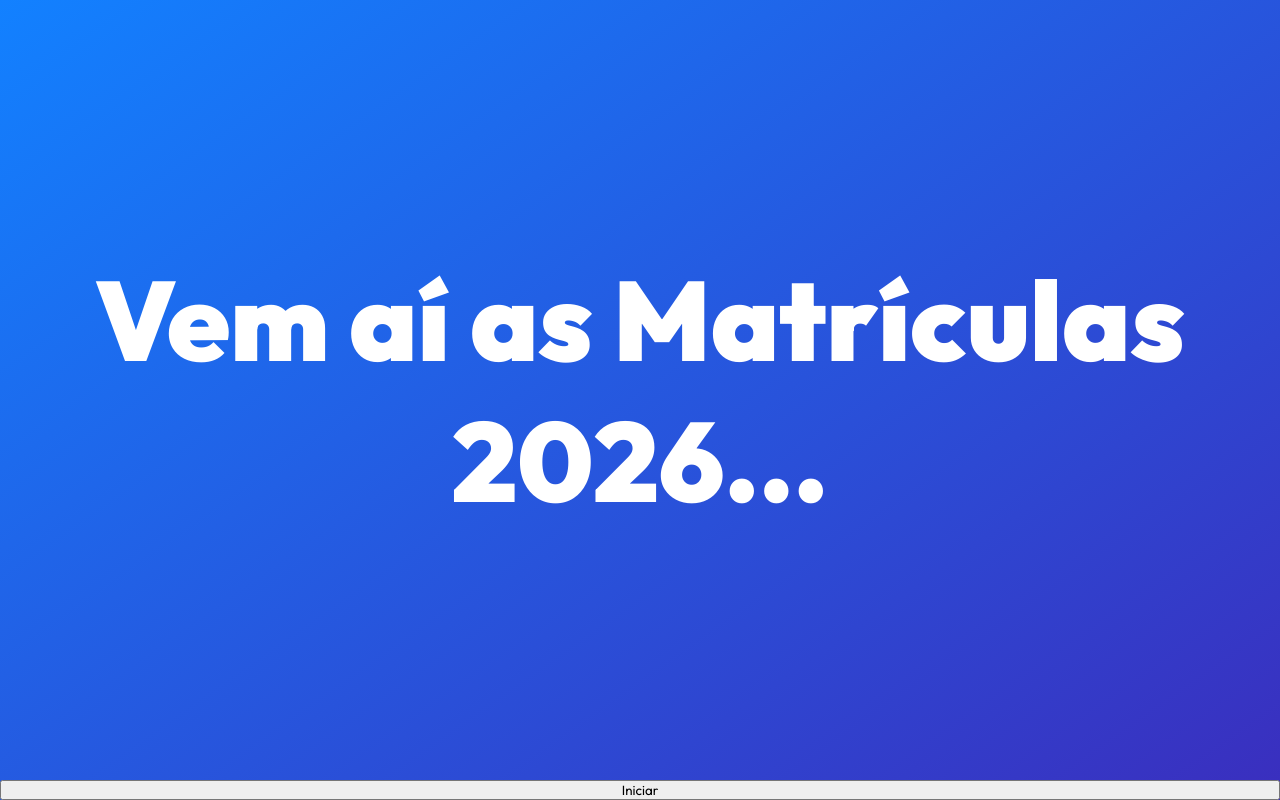
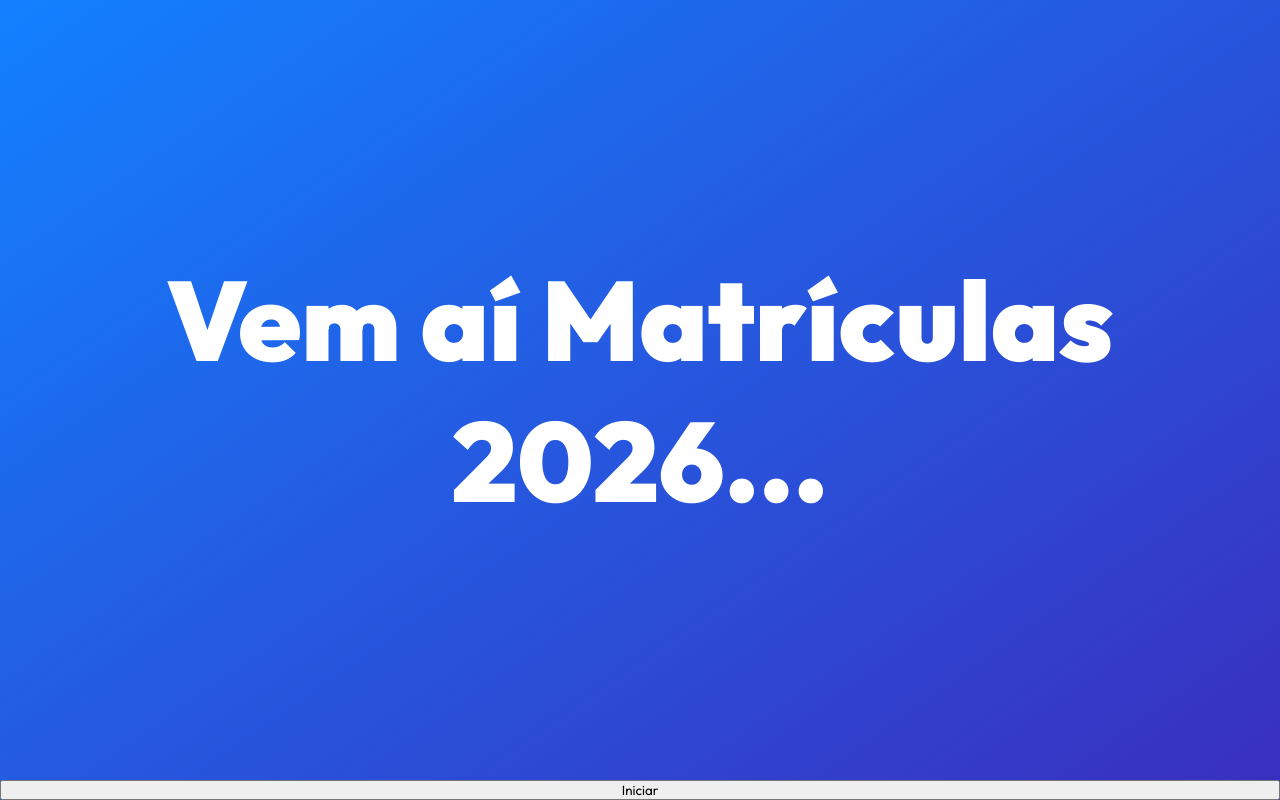
Before and after one commit to andreluizhla/site-vem-ai, a plain HTML site: page index.html in a window 1280 px wide. Drawn offline with Linux system fonts and the light colour scheme.

Commit message:
Update index.html

```diff
--- a/index.html
+++ b/index.html
@@ -73,7 +73,7 @@
     </style>
 </head>
 <body>
-    <p class="message" id="message-id">Vem aí as Matrículas 2026...</p>
+    <p class="message" id="message-id">Vem aí Matrículas 2026...</p>
     <div class="message-div" id="id-message-div"></div>
     <button onclick="clique()" id="id-botao">Iniciar</button>
     <script>
```
